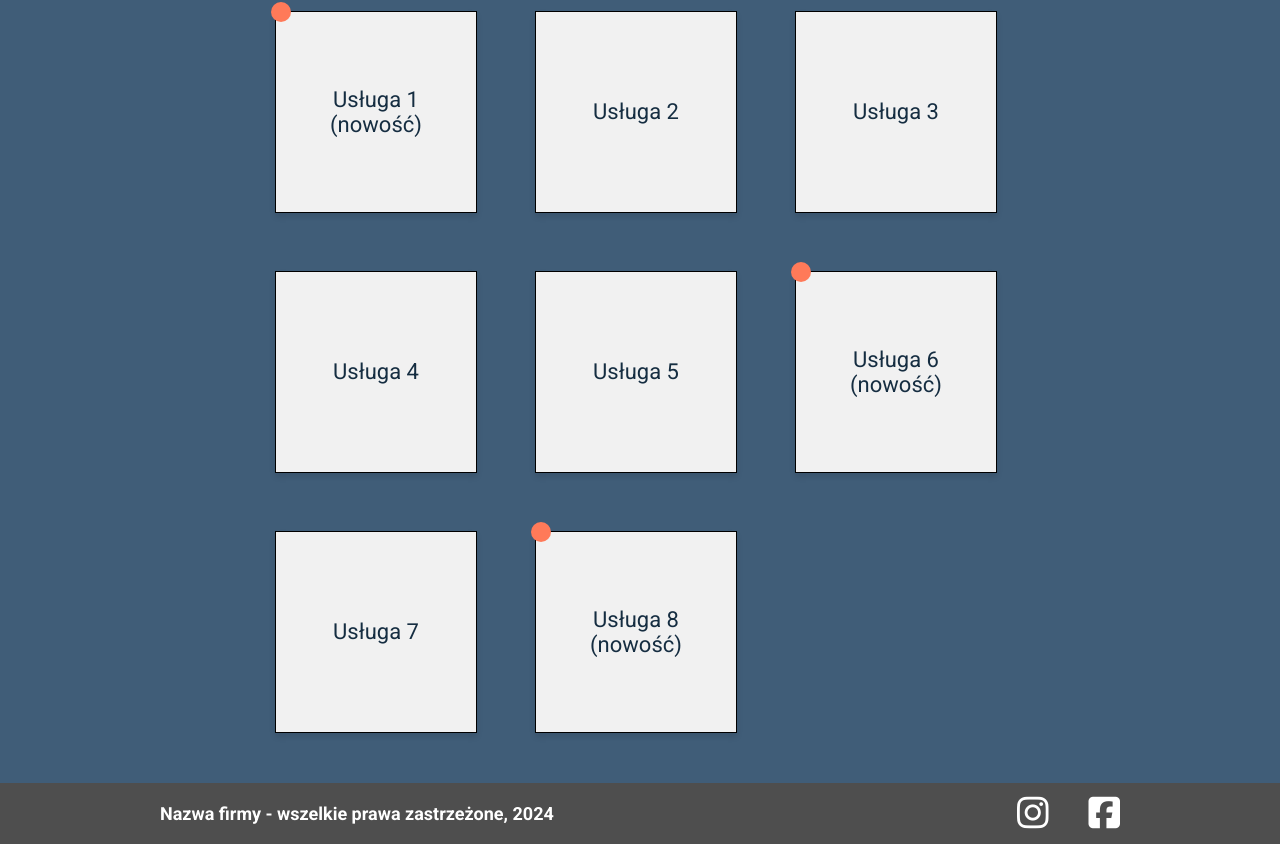
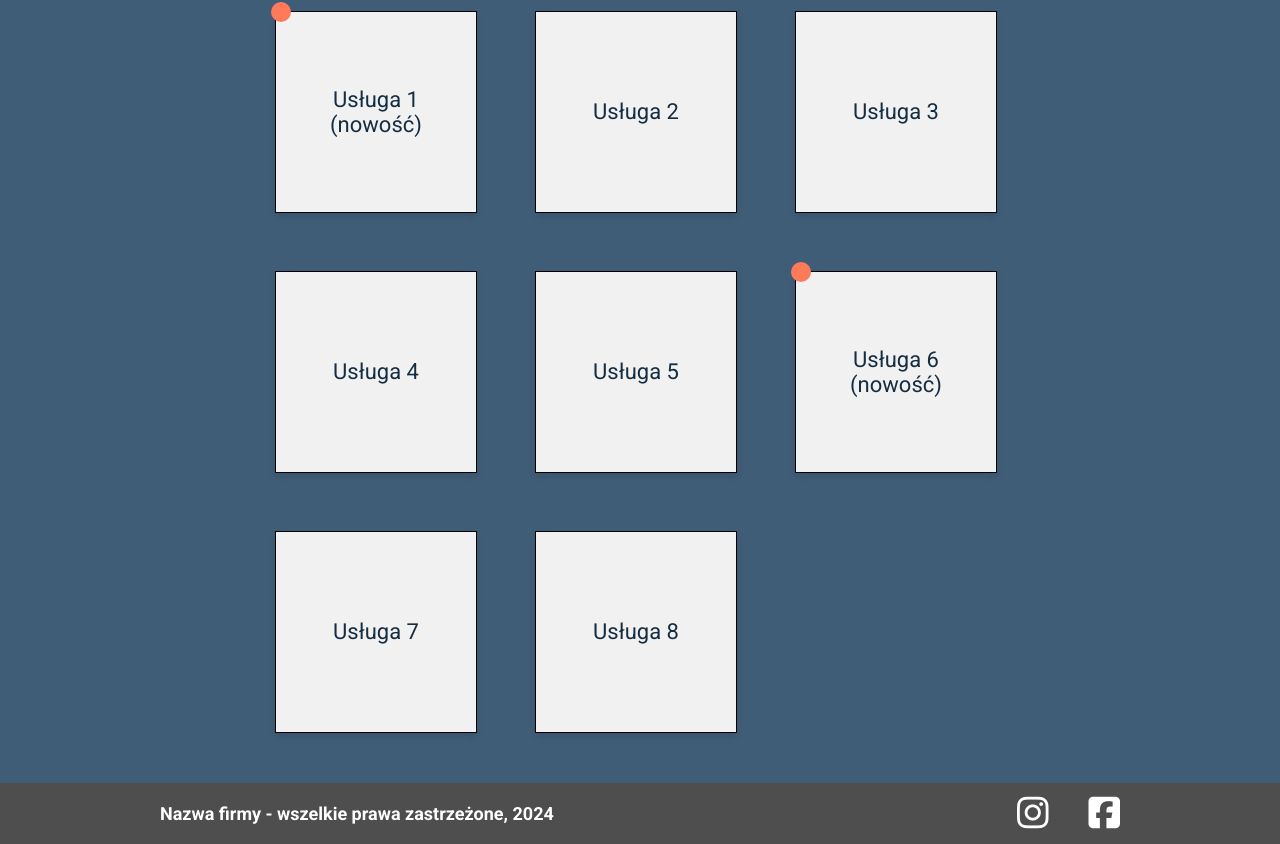
Before and after one commit to MichalMiemus/ProjektReact1, a React (Vite) app: page / in a window 1280 px wide. Shown: the part 1903-2747 px from the top of the page. Built offline with nearby package versions, Linux system fonts and the light colour scheme.

Commit message:
Update Offer.jsx

```diff
--- a/src/components/Offer.jsx
+++ b/src/components/Offer.jsx
@@ -10,7 +10,7 @@ const offers = [
   { title: "Usługa 5", isNew: false },
   { title: "Usługa 6", isNew: true },
   { title: "Usługa 7", isNew: false },
-  { title: "Usługa 8", isNew: true },
+  { title: "Usługa 8", isNew: false },
 ];
 
 const Offer = () => {
```
